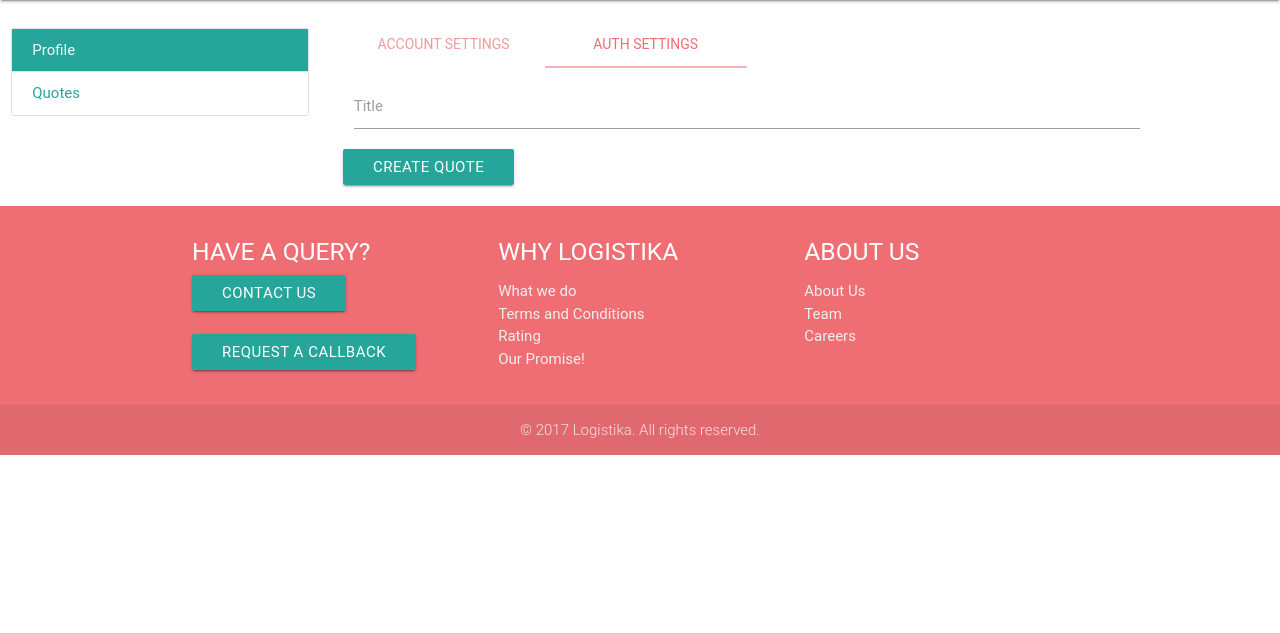
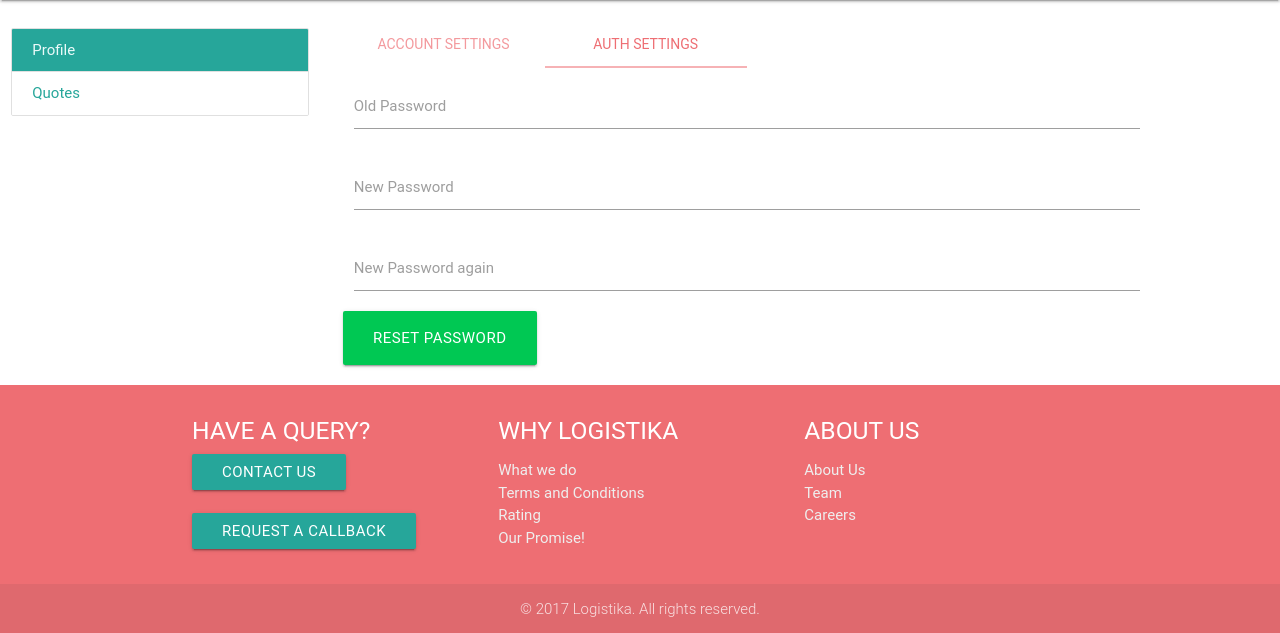
Before and after one commit to thulasi-ram/logistika, a Django app: page /profile in a window 1280 px wide, after a click on "AUTH SETTINGS". Shown: the part 64-697 px from the top of the page. Run offline with Django 3.2, Linux system fonts and the light colour scheme; the visitor is signed in with stand-in values (Sample User, id 1); some libraries are stand-ins or nearby versions; some web fonts are replaced.

Commit message:
Password reset working

```diff
--- a/logistika/static/js/base.js
+++ b/logistika/static/js/base.js
@@ -57,7 +57,7 @@ $(document).ready(function() {
                 url: actionurl,
                 type: 'post',
                 dataType: 'json',
-                data: $("#login").serialize(),
+                data: $("#signup").serialize(),
         });
 
         request.done(function(response) {
--- /dev/null
+++ b/users/static/js/profile.js
@@ -0,0 +1,26 @@
+$(document).ready(function() {
+    $("#password_change").submit(function(e) {
+
+        //prevent Default functionality
+        e.preventDefault();
+         $('#password_reset_submit').prop('disabled',true);
+        //get the action-url of the form
+        var actionurl = e.currentTarget.action;
+        //do your own request an handle the results
+        var request = $.ajax({
+                url: actionurl,
+                type: 'post',
+                dataType: 'json',
+                data: $("#password_change").serialize(),
+        });
+
+        request.done(function(response) {
+            Materialize.toast(response.responseText,5000,'green accent-4');
+            $("#password_change").find("input[type=password], textarea").val("");
+        });
+        request.fail(function(jqXHR, textStatus) {
+          Materialize.toast(jqXHR.responseText || "Form submit failed. Please check network." ,5000,'red accent-4');
+        });
+        $('#password_reset_submit').prop('disabled',false);
+    });
+});
--- a/users/templates/users/profile.html
+++ b/users/templates/users/profile.html
@@ -2,14 +2,14 @@
 {% block title %}Quotes{% endblock %}
 {% load static %}
 {% block scripts %}
-<script type="text/javascript" src="{% static 'js/quotes.js' %}"></script>
+<script type="text/javascript" src="{% static 'js/profile.js' %}"></script>
 {% endblock %}
 {% block tabs %}
 <div class="col s12">
-<ul class="tabs">
-    <li class="tab col s3"><a href="#account">Account Settings</a></li>
-    <li class="tab col s3"><a href="#auth">Auth Settings</a></li>
-</ul>
+    <ul class="tabs">
+        <li class="tab col s3"><a href="#account">Account Settings</a></li>
+        <li class="tab col s3"><a href="#auth">Auth Settings</a></li>
+    </ul>
 </div>
 <div id="account" class="col s12">
     <ul class="collection">
@@ -29,18 +29,23 @@
 </div>
 <div id="auth" class="col s12">
     {% if request.user.is_authenticated %}
-    <form id="myform" action="{% url 'quotes:create' %}" method="post">
+    <form id="password_change" action="{% url 'users:password_change' %}" method="post">
         {%csrf_token%}
         <div class="input-field col s12">
-            <input id="quote_title" name="title" type="text" class="validate" required>
-            <label for="quote_title">Title</label>
+            <input type="password" name="old_password" id="old_password" required/>
+            <label for="old_password">Old Password</label>
         </div>
-        <button type="submit" id="create_quote_submit" class="waves-effect waves-light btn">CREATE QUOTE
+        <div class="input-field col s12">
+            <input type="password" name="new_password1" id="new_password1" required/>
+            <label for="new_password1">New Password</label>
+        </div>
+        <div class="input-field col s12">
+            <input type="password" name="new_password2" id="new_password2" required/>
+            <label for="new_password2">New Password again</label>
+        </div>
+        <button type="submit" id="password_reset_submit" class="waves-effect waves-light btn-large green accent-4">RESET PASSWORD
         </button>
     </form>
     {% endif %}
 </div>
-<div id="compare_quotes" class="col s12">
-
-</div>
 {% endblock %}
--- a/users/urls.py
+++ b/users/urls.py
@@ -2,6 +2,7 @@ from django.conf.urls import url
 from django.contrib.auth.views import password_reset_confirm
 from django.urls import reverse_lazy
 
+from users.views.change_password import ChangePassword
 from users.views.forgot_password import ForgotPassword
 from users.views.login import Login
 from users.views.logout import Logout
@@ -13,6 +14,7 @@ urlpatterns = [
     url(r'signup', SignUp.as_view(), name='signup'),
     url(r'logout', Logout.as_view(), name='logout'),
     url(r'^forgot/password/$', ForgotPassword.as_view(), name="password_reset"),
+    url(r'^change/password/$', ChangePassword.as_view(), name="password_change"),
     url(r'^password/reset/(?P<uidb64>[0-9A-Za-z]+)-(?P<token>.+)/$', password_reset_confirm,{'post_reset_redirect': reverse_lazy('users:login')},
         name="password_reset_confirm"),
 ]
--- a/users/views/profile.py
+++ b/users/views/profile.py
@@ -1,3 +1,4 @@
+from django.contrib.auth.forms import PasswordChangeForm
 from django.template.response import TemplateResponse
 from django.views.generic import TemplateView
 
@@ -6,6 +7,4 @@ class Profile(TemplateView):
     template_name = 'users/profile.html'
 
     def get(self, request, *args, **kwargs):
-        # data = request.user.profile_data()
-        data = {}
         return TemplateResponse(request, self.template_name, {'profile': True})
--- a/users/views/signup.py
+++ b/users/views/signup.py
@@ -63,7 +63,7 @@ class SignUp(TemplateView, APIView):
 
     def post(self, request):
         try:
-            data = request.data
+            data = request.POST
             serializer = self.serializer(data=data)
             if not serializer.is_valid():
                 return Response(serializer.errors, status=status.HTTP_400_BAD_REQUEST)
@@ -76,6 +76,6 @@ class SignUp(TemplateView, APIView):
                 login(request, user)
                 return Response(data={'redirect': reverse('landing')}, status=status.HTTP_200_OK)
         except IntegrityError:
-            return Response(data='User with the email already exists', status=status.HTTP_409_CONFLICT)
+                return Response(data='User with the email already exists', status=status.HTTP_409_CONFLICT)
         except Exception as e:
             return Response(data='Something went wrong', status=status.HTTP_500_INTERNAL_SERVER_ERROR, headers={'dev_msg': e.message})
```
Also changed, not shown: users/views/change_password.py (added, +20 -0 lines).
